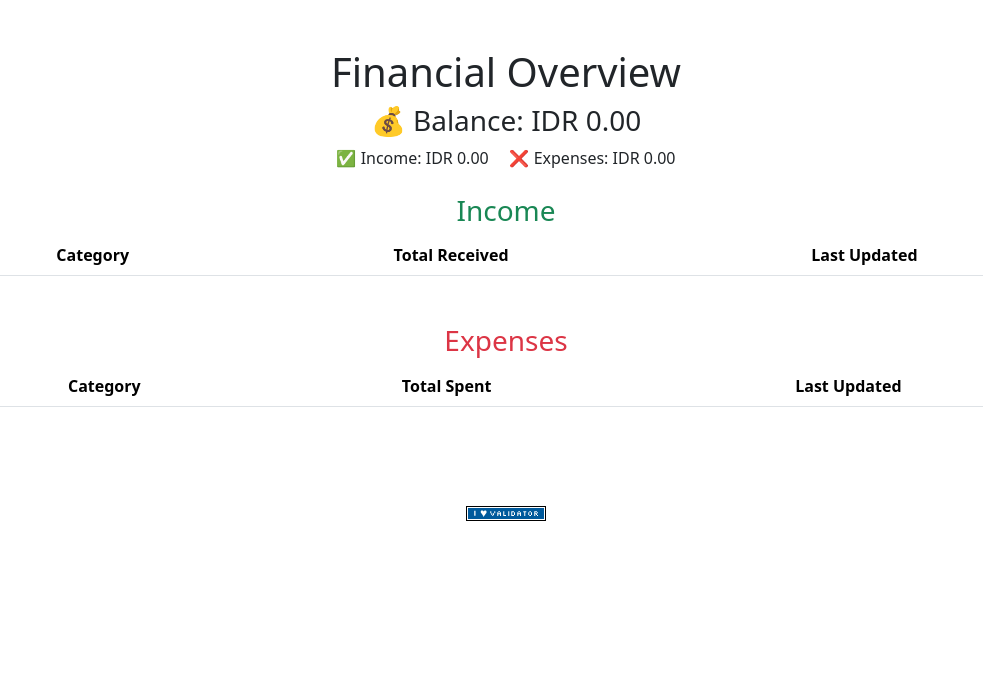
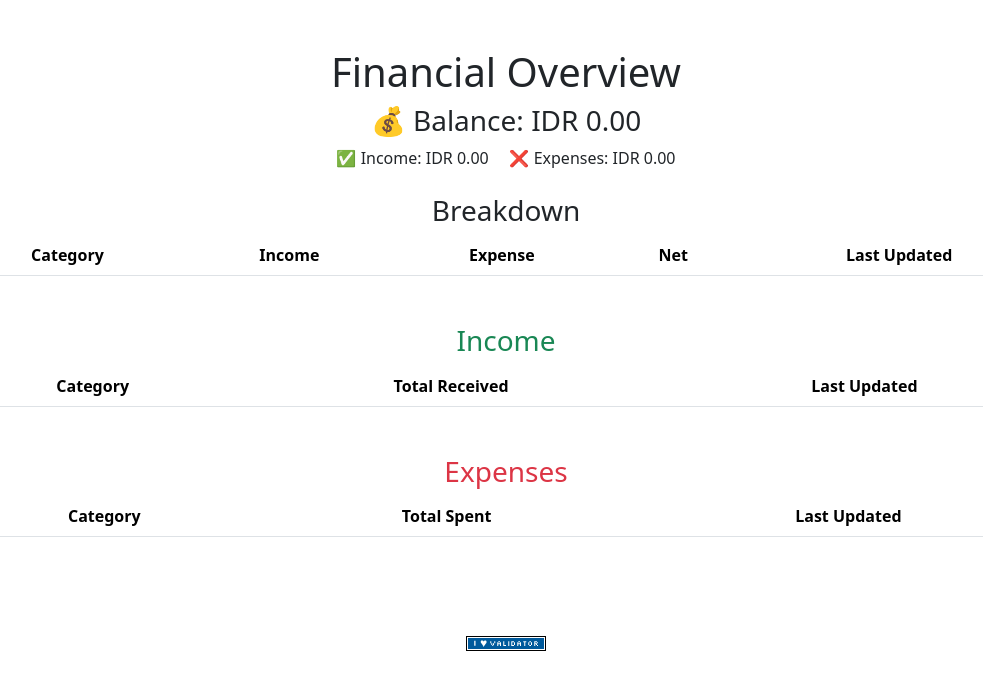
Before and after one commit to YakAliOen/Extrinout, a Flask app: page / in a window 1280 px wide. Shown: the part 76-766 px from the top of the page, without its empty margins (134-1117 px from the left). Run offline with Flask 3, Linux system fonts and the light colour scheme; a user stored in the database is signed in; data that the repository does not hold is empty; some libraries are stand-ins or nearby versions.

Commit message:
Add income and expense breakdown table to index.html

```diff
--- a/templates/index.html
+++ b/templates/index.html
@@ -11,6 +11,32 @@
     <div class="mb-4">
         <h3>💰 Balance: IDR {{ "{:,.2f}".format(balance) }}</h3>
         <p>✅ Income: IDR {{ "{:,.2f}".format(income) }} &nbsp;&nbsp;&nbsp; ❌ Expenses: IDR {{ "{:,.2f}".format(expense) }}</p>
+    </div>
+
+    <div class="mb-5">
+        <h3 class="">Breakdown</h3>
+        <table class="table table-striped">
+            <thead>
+                <tr>
+                    <th>Category</th>
+                    <th>Income</th>
+                    <th>Expense</th>
+                    <th>Net</th>
+                    <th>Last Updated</th>
+                </tr>
+            </thead>
+            <tbody>
+                {% for item in nominal_breakdown %}
+                    <tr>
+                        <td>{{ item.category }}</td>
+                        <td class="text-success">IDR {{ "{:,.2f}".format(item.income_total) }}</td>
+                        <td class="text-danger">IDR {{ "{:,.2f}".format(item.expense_total) }}</td>
+                        <td>IDR {{ "{:,.2f}".format(item.net_total) }}</td>
+                        <td>{{ item.last_date }}</td>
+                    </tr>
+                {% endfor %}
+            </tbody>
+        </table>
     </div>
 
     <!-- Income Breakdown Table -->
```
